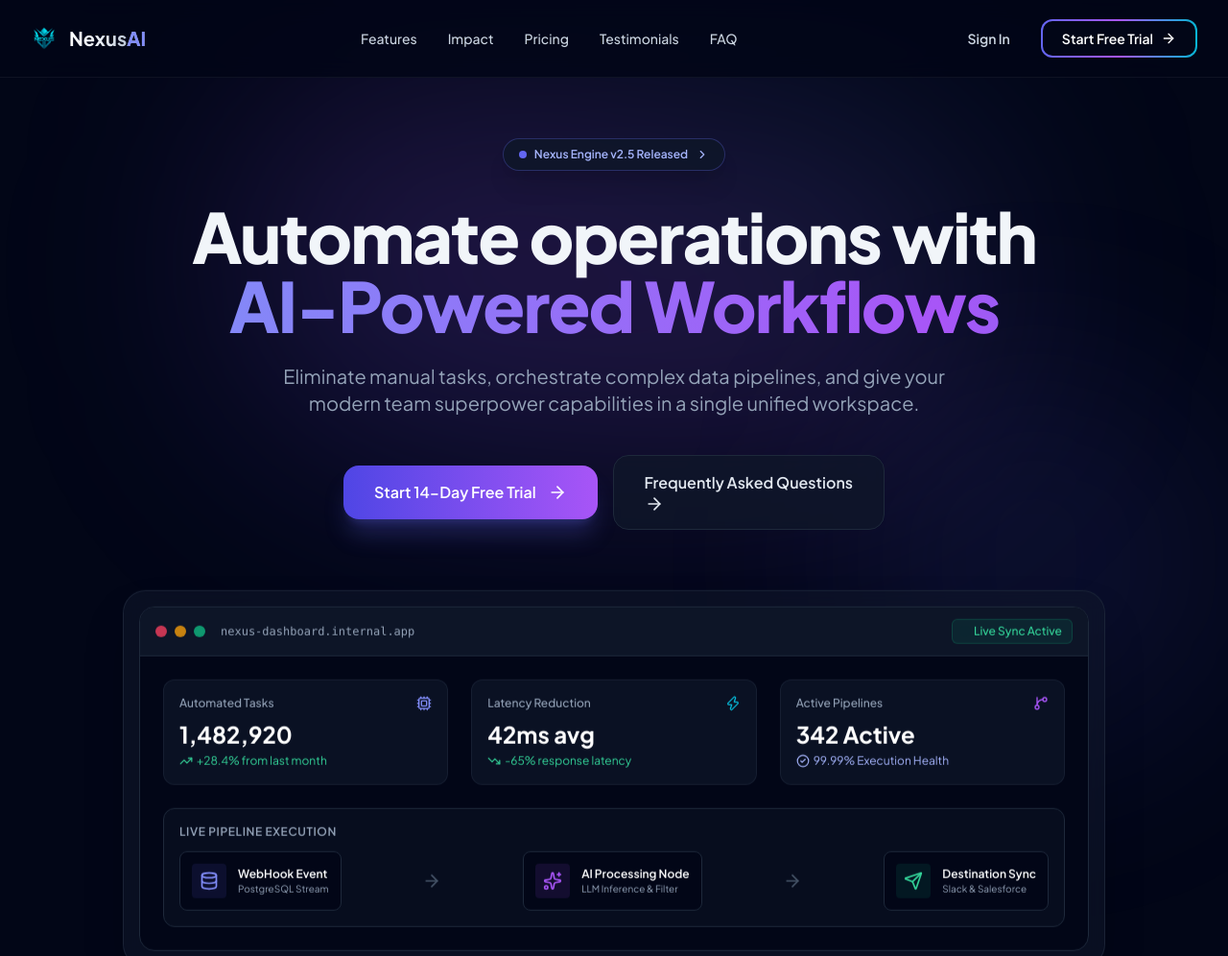
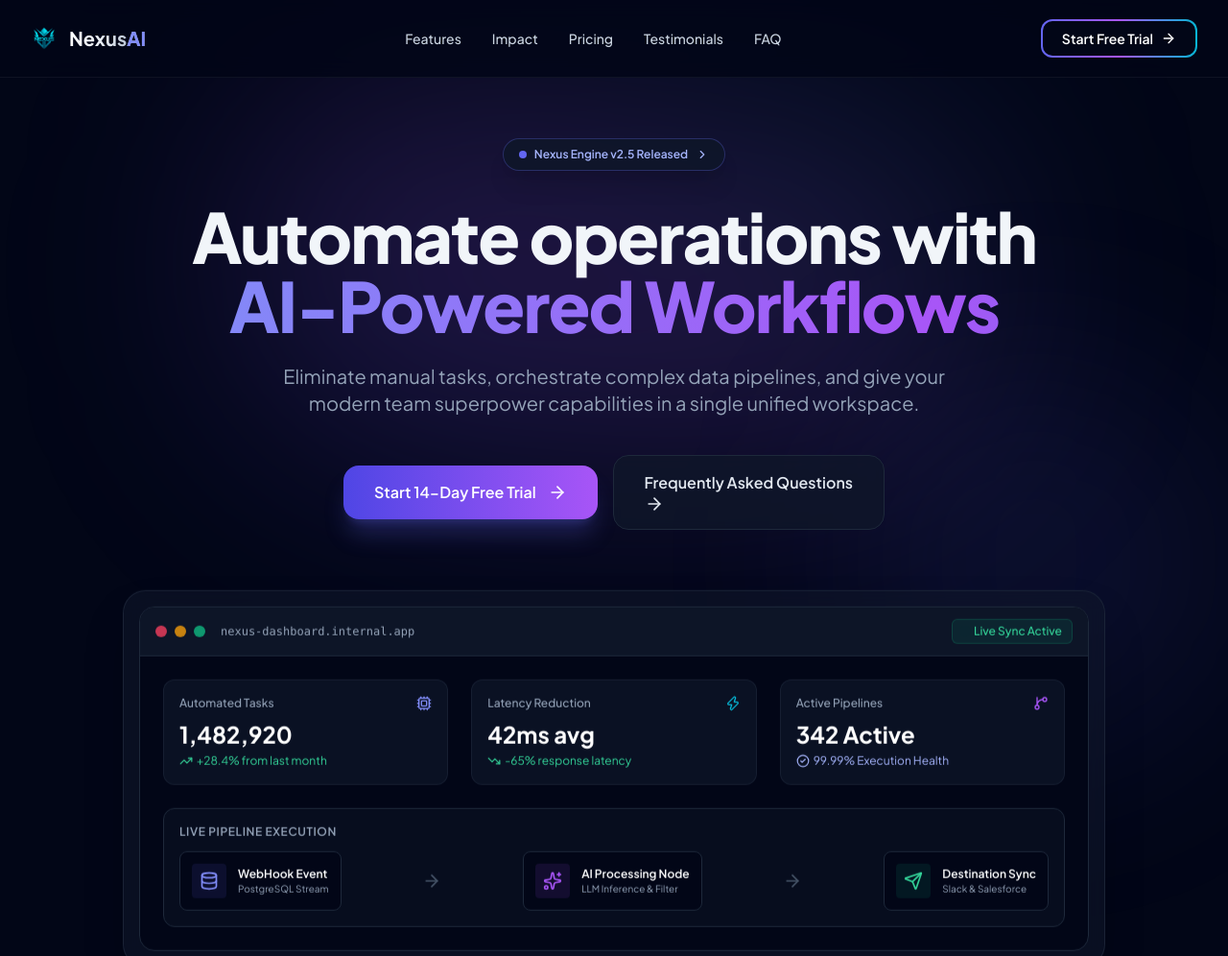
Before and after one commit to eyasinarafat3485-gif/codveda-level-1-basic, a website: page task1-landing-page/index.html in a window 1280 px wide. Shown: the top 996 px of the page at 96% size. Drawn offline with nearby package versions, Linux system fonts and the light colour scheme.

Commit message:
navbar modify

```diff
--- a/task1-landing-page/index.html
+++ b/task1-landing-page/index.html
@@ -4,18 +4,27 @@
 <head>
     <meta charset="UTF-8">
     <meta name="viewport" content="width=device-width, initial-scale=1.0">
+
     <title>NexusAI - Modern Workflow & Automation Platform</title>
+
+    <!-- Favicon -->
+    <link rel="icon" type="image/x-icon" href="../nexus-favicon.ico">
+
     <meta name="description"
         content="NexusAI empowers modern engineering and product teams to automate workflows, analyze performance, and scale operations effortlessly.">
+
     <!-- Google Fonts -->
     <link rel="preconnect" href="https://fonts.googleapis.com">
     <link rel="preconnect" href="https://fonts.gstatic.com" crossorigin>
     <link href="https://fonts.googleapis.com/css2?family=Plus+Jakarta+Sans:wght@300;400;500;600;700;800&display=swap"
         rel="stylesheet">
+
     <!-- Lucide Icons -->
     <script src="https://unpkg.com/lucide@latest"></script>
-    <!-- Tailwind CSS CDN with custom config -->
+
+    <!-- Tailwind CSS CDN -->
     <script src="https://cdn.tailwindcss.com"></script>
+
     <script>
         tailwind.config = {
             darkMode: 'class',
@@ -55,14 +64,21 @@
                             '50%': { transform: 'translateY(-12px)' },
                         },
                         'gradient-x': {
-                            '0%, 100%': { 'background-size': '200% 200%', 'background-position': 'left center' },
-                            '50%': { 'background-size': '200% 200%', 'background-position': 'right center' }
+                            '0%, 100%': {
+                                'background-size': '200% 200%',
+                                'background-position': 'left center'
+                            },
+                            '50%': {
+                                'background-size': '200% 200%',
+                                'background-position': 'right center'
+                            }
                         }
                     }
                 }
             }
         }
     </script>
+
     <link rel="stylesheet" href="style.css">
 </head>
 
@@ -99,9 +115,6 @@
 
             <!-- Actions -->
             <div class="hidden md:flex items-center gap-4">
-                <a href="#pricing"
-                    class="text-sm font-semibold text-slate-300 hover:text-white px-4 py-2.5 rounded-xl hover:bg-slate-900 transition-all">Sign
-                    In</a>
                 <a href="#pricing"
                     class="relative group inline-flex items-center justify-center p-0.5 overflow-hidden rounded-xl font-semibold text-sm">
                     <span
```
Also changed, not shown: nexus-favicon.ico (added).
